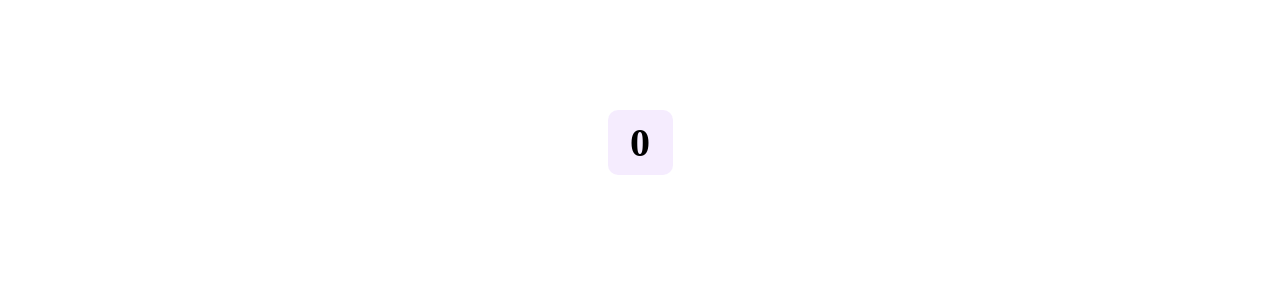
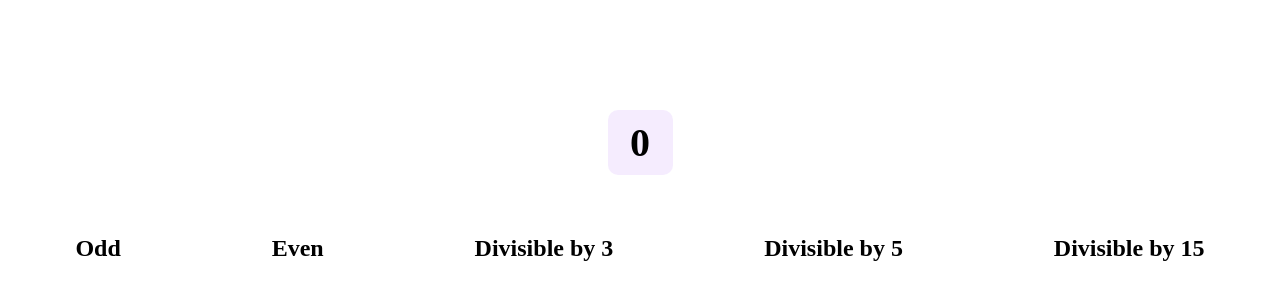
Before and after one commit to creyes25/even-odd-exercise, a plain HTML site: page index.html in a window 1280 px wide. Shown: the part 90-390 px from the top of the page. Drawn offline with Linux system fonts and the light colour scheme.

Commit message:
add columns and style them

```diff
--- a/index.html
+++ b/index.html
@@ -12,6 +12,23 @@
     <div class="counter flex align-items">
       <h2 class="num">0</h2>
     </div>
+    <div class="num-holder flex align-items">
+      <div class="odd">
+        <h2>Odd</h2>
+      </div>
+      <div class="even">
+        <h2>Even</h2>
+      </div>
+      <div class="divisible3">
+        <h2>Divisible by 3</h2>
+      </div>
+      <div class="divisible5">
+        <h2>Divisible by 5</h2>
+      </div>
+      <div class="divisible15">
+        <h2>Divisible by 15</h2>
+      </div>
+    </div>
   </div>
 </body>
 </html>
--- a/style.css
+++ b/style.css
@@ -28,3 +28,9 @@ body {
 .num {
   font-size: 40px;
 }
+
+.num-holder {
+  margin: auto;
+  justify-content: space-around;
+  margin-top: 2.5em;
+}
```
